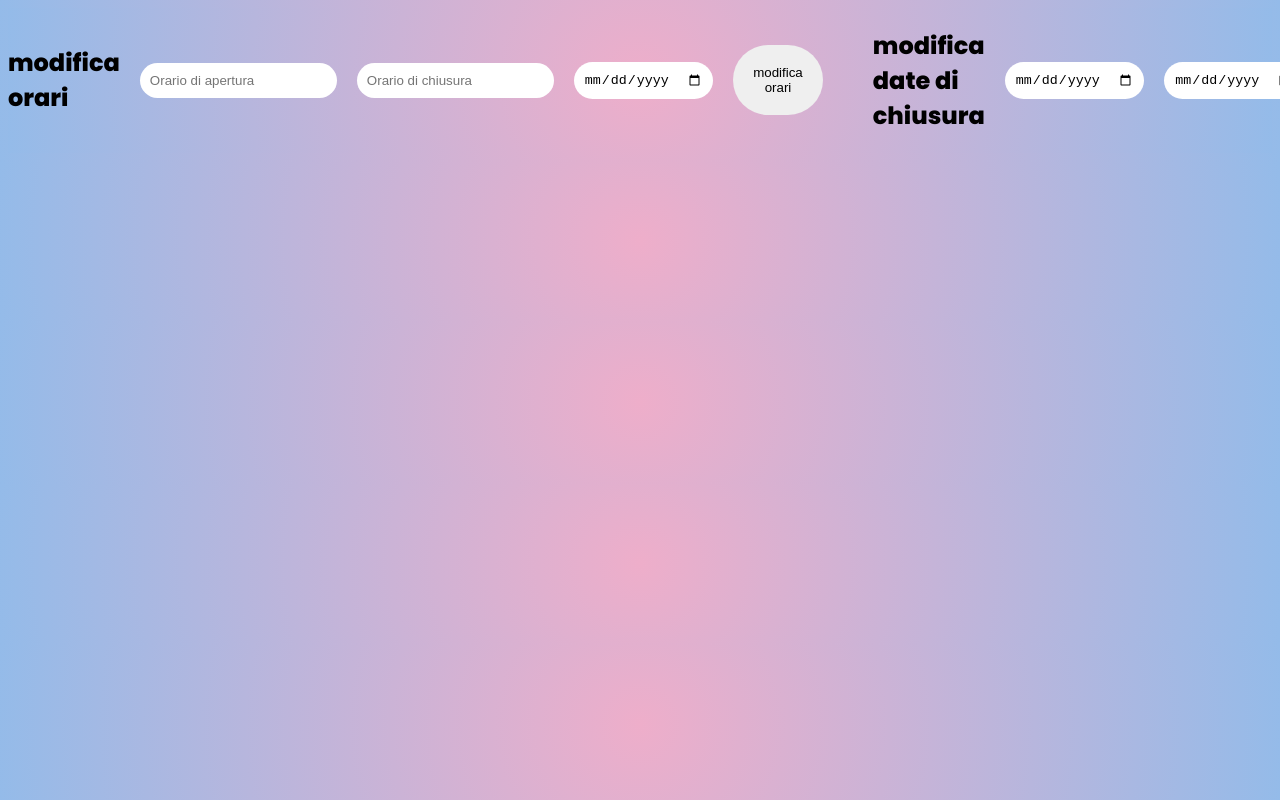
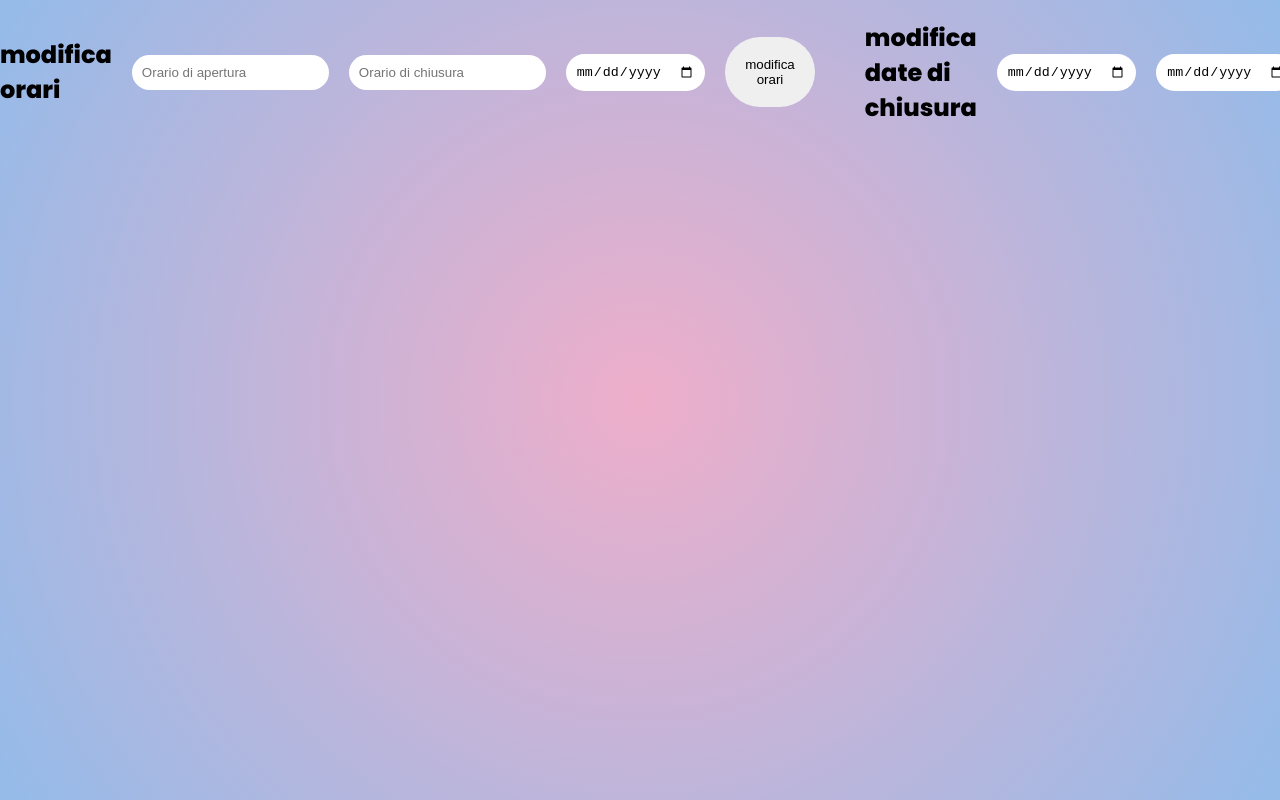
Before and after one commit to offRaffo/thepunisherstyle, a plain HTML site: page gestione_prenotazioni.html in a window 1280 px wide. Shown: the top 800 px of the page. Drawn offline with Linux system fonts and the light colour scheme; no server answers.

Commit message:
Update gestione.css
Updating style

```diff
--- a/css/gestione.css
+++ b/css/gestione.css
@@ -1,14 +1,15 @@
 @import url("https://fonts.googleapis.com/css2?family=Poppins:wght@100;300;400;500;800&display=swap");
-html {
+html, body {
+    height: 100vh;
+    margin: 0;
     background: radial-gradient(circle, #eeaeca 0%, #94bbe9 100%);
-    }
+    font-family: "Poppins", sans-serif;
+}
+
 body {
-  display: flex;
-  flex-flow: column;
-  align-items: center;
-  font-family: "Poppins", serif;
-  background: #eeaeca;
-  background: radial-gradient(circle, #eeaeca 0%, #94bbe9 100%);
+    display: flex;
+    flex-flow: column;
+    align-items: center;
 }
 
 h1 {
```
